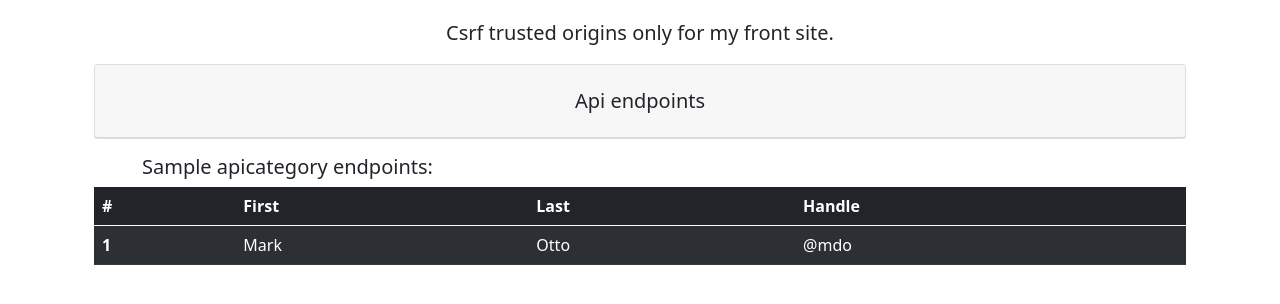
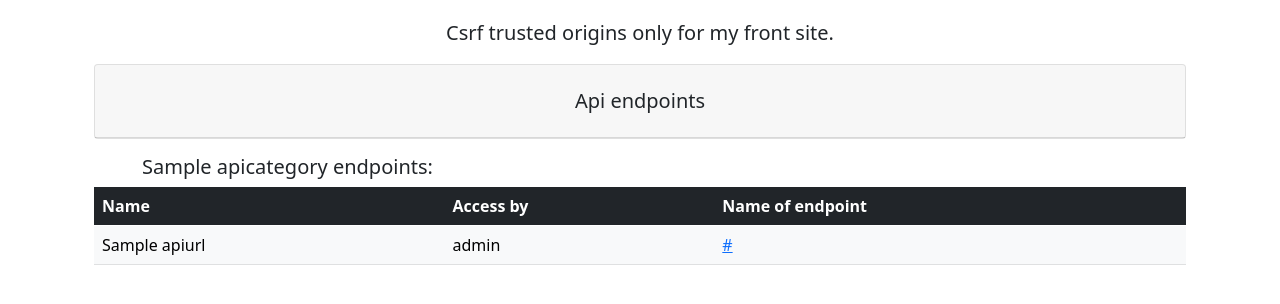
Before and after one commit to KaKeGo/kagarya-b, a Django app: page / in a window 1280 px wide. Shown: the part 155-459 px from the top of the page. Run offline with Django 4.2, Linux system fonts and the light colour scheme; tables that the repository leaves empty hold one stand-in row (values such as "Sample post").

Commit message:
Add table to html and working

```diff
--- a/home/templates/home/home.html
+++ b/home/templates/home/home.html
@@ -24,22 +24,27 @@
             <div>
                 <h5 class='card-title ms-5 mt-3'>{{ category.name }} endpoints:</h5>
 
-                <table class="table table-dark table-striped">
-                    <thead>
+                <table class="table table-light table-hover">
+                    <thead class="table-dark">
                       <tr>
-                        <th scope="col">#</th>
-                        <th scope="col">First</th>
-                        <th scope="col">Last</th>
-                        <th scope="col">Handle</th>
+                        <th scope="col">Name</th>
+                        <th scope="col">Access by</th>
+                        <th scope="col">Name of endpoint</th>
                       </tr>
                     </thead>
+
                     <tbody>
+
+                    {% for link in category.api.all %}
                       <tr>
-                        <th scope="row">1</th>
-                        <td>Mark</td>
-                        <td>Otto</td>
-                        <td>@mdo</td>
+                        <td>{{ link.name }}</td>
+                        <td>{{ link.access }}</td>
+                        <td>
+                            <a href='{{link.url}}'>{{link.url_name}}</a>
+                        </td>
                       </tr>
+                    {% endfor %}
+
                     </tbody>
                 </table>
 
```
